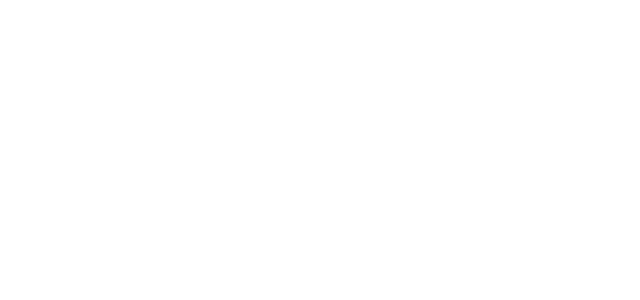
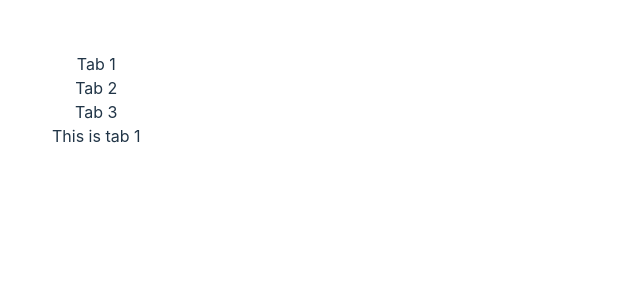
Before and after one commit to reauctioned/React_25, a React (Vite) app in the folder React_CodeCamp/: page / in a window 1280 px wide. Shown: the top 300 px of the page, without its empty margins (0-640 px from the left). Built offline with nearby package versions, Linux system fonts and the light colour scheme.

Commit message:
+functional custom tabs w/o any third party libraries implemented

```diff
--- a/React_CodeCamp/src/App.jsx
+++ b/React_CodeCamp/src/App.jsx
@@ -11,6 +11,8 @@
 import QrCodeGenerator from './components/qr_cde/index.jsx'
 import LightDarkMode from './components/switch_modes'
 import ScrollIndicator from './components/scroll_indicator'
+import TabsTest from './components/custom_tabs/tab-test.jsx'
+
 
 function App() {
   return (
@@ -24,6 +26,7 @@
          {/* <QrCodeGenerator /> */}
         {/* <LightDarkMode /> */}
         {/* <ScrollIndicator url={"https://dummyjson.com/products?limit=100"} /> */}
+        <TabsTest/>
     </div>
   )
 }
--- a/React_CodeCamp/src/components/custom_tabs/tab-test.jsx
+++ b/React_CodeCamp/src/components/custom_tabs/tab-test.jsx
@@ -2,7 +2,7 @@
 
 
 
-export default function TabTest(){
+export default function TabsTest(){
 
     const tabs = [
         {
@@ -15,10 +15,12 @@
 
     ]
 
-
+    function handleChange(currentTabIndex){
+       console.log(currentTabIndex)
+    }
 
 
     return(
-        <Tabs tabsContent={tabs}/>
+        <Tabs tabsContent={tabs} onChange={handleChange}/>
     )
 }
--- a/React_CodeCamp/src/components/custom_tabs/tabs.jsx
+++ b/React_CodeCamp/src/components/custom_tabs/tabs.jsx
@@ -7,12 +7,18 @@
     const [currentTabIndex, setCurrentTabIndex] = useState(0)
 
 
+    function handleOnClick(getCurrentIndex){
+        setCurrentTabIndex(getCurrentIndex)
+        onChange(getCurrentIndex)
+    }
+
+
     return(
      <div className="wrapper">
         <div className="heading">
                {
-                tabsContent.map(tabItem=>
-                    <div key={tabItem.label}>
+                tabsContent.map((tabItem, index)=>
+                    <div  onClick={()=> handleOnClick(index)}   key={tabItem.label}>
                         <span className="label">{tabItem.label}</span>
                      </div>
                 )
```
